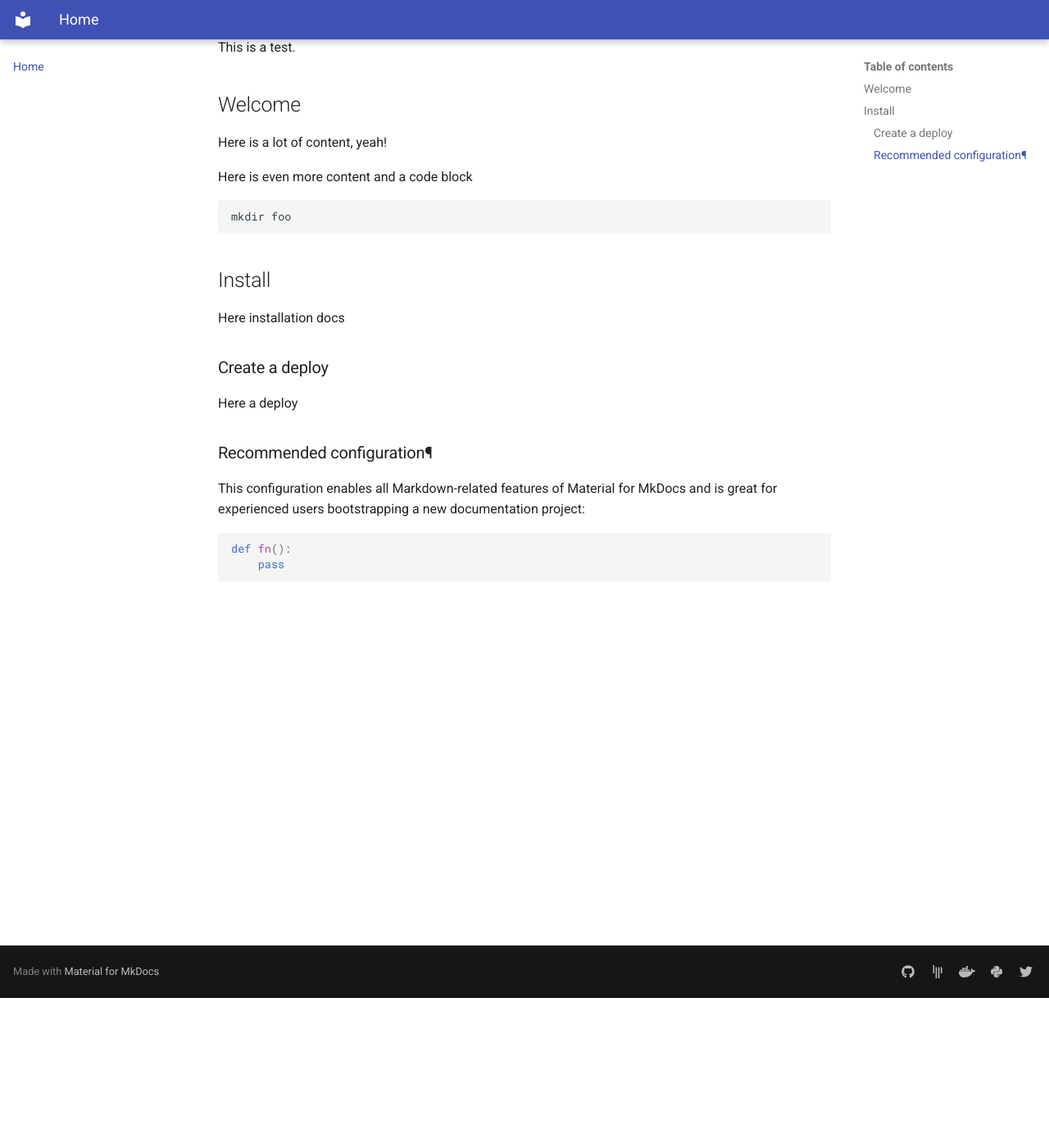
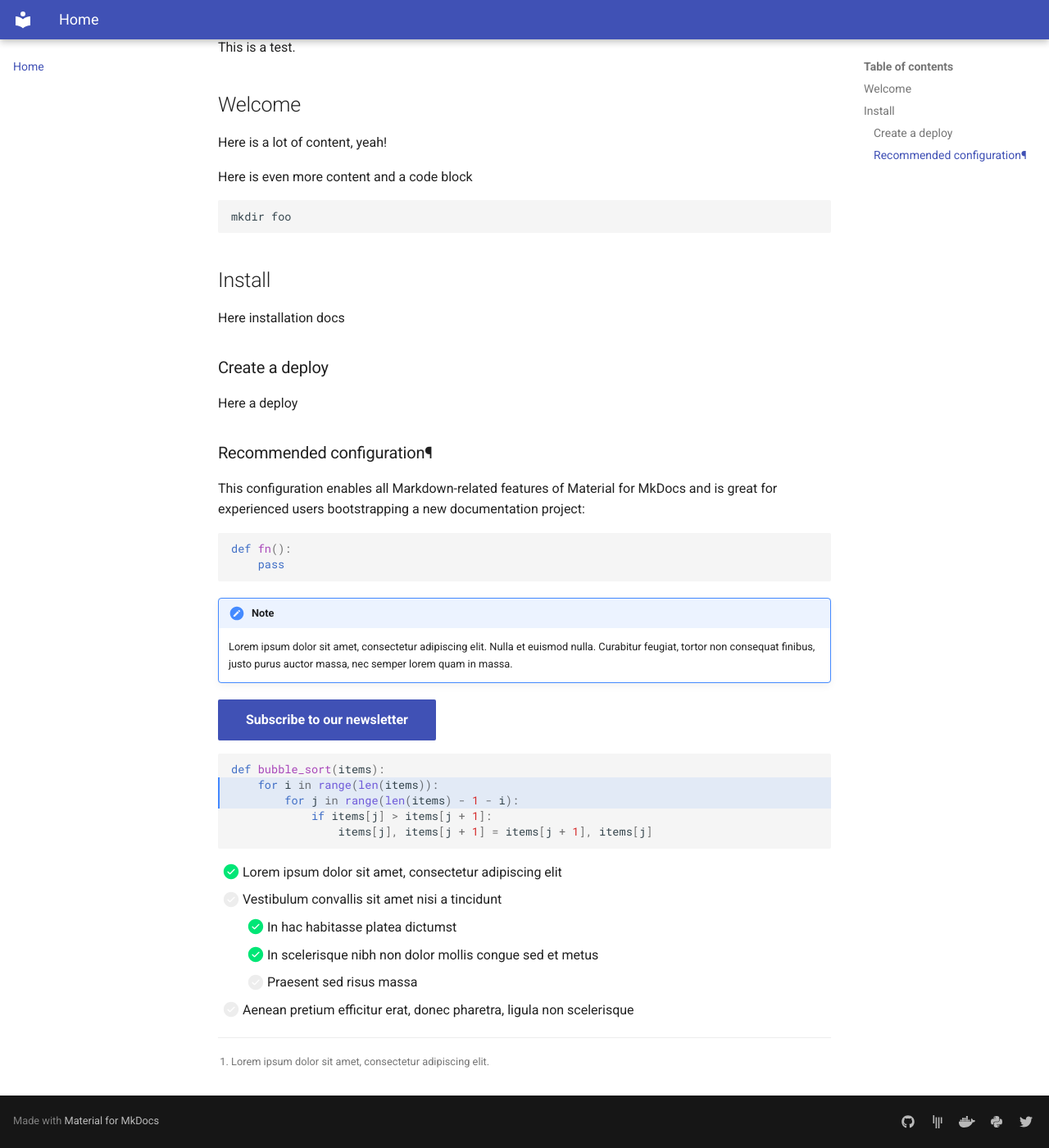
Before and after one commit to leftxs/mkdocs-example, an MkDocs documentation site: the page built from docs/index.md, in a window 1280 px wide and 1400 px high, scrolled down 183 px. Shown: the whole window at 82% size. Built offline with MkDocs 1.6.1 and Material for MkDocs 9.7.7, drawn with Linux system fonts in a browser that asks for light colours.

Commit message:
chore(config) add back-to-top button

````diff
--- a/docs/index.md
+++ b/docs/index.md
@@ -28,3 +28,28 @@ This configuration enables all Markdown-related features of Material for MkDocs
 def fn():
     pass
 ```
+
+!!! note
+
+    Lorem ipsum dolor sit amet, consectetur adipiscing elit. Nulla et euismod
+    nulla. Curabitur feugiat, tortor non consequat finibus, justo purus auctor
+    massa, nec semper lorem quam in massa.
+
+[Subscribe to our newsletter](#){ .md-button .md-button--primary }
+
+``` py hl_lines="2 3"
+def bubble_sort(items):
+    for i in range(len(items)):
+        for j in range(len(items) - 1 - i):
+            if items[j] > items[j + 1]:
+                items[j], items[j + 1] = items[j + 1], items[j]
+```
+
+[^1]: Lorem ipsum dolor sit amet, consectetur adipiscing elit.
+
+- [x] Lorem ipsum dolor sit amet, consectetur adipiscing elit
+- [ ] Vestibulum convallis sit amet nisi a tincidunt
+    * [x] In hac habitasse platea dictumst
+    * [x] In scelerisque nibh non dolor mollis congue sed et metus
+    * [ ] Praesent sed risus massa
+- [ ] Aenean pretium efficitur erat, donec pharetra, ligula non scelerisque
--- a/mkdocs.yml
+++ b/mkdocs.yml
@@ -9,6 +9,7 @@ theme:
     - navigation.tabs
     - navigation.tracking
     - navigation.sections
+    - navigation.top
     - toc.follow
 
 extra_css:
````
